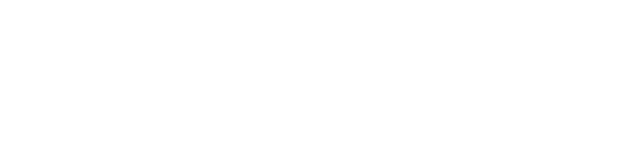
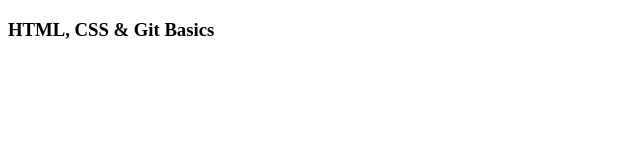
Before and after one commit to Nikita-training/rsschool-cv, a plain HTML site: page index.html in a window 1280 px wide. Shown: the whole page, without its empty margins (0-640 px from the left). Drawn offline with Linux system fonts and the light colour scheme.

Commit message:
feat: add basic template

```diff
--- a/index.html
+++ b/index.html
@@ -3,9 +3,10 @@
 <head>
     <meta charset="UTF-8">
     <meta name="viewport" content="width=device-width, initial-scale=1.0">
-    <title>Document</title>
+    <title>CV</title>
 </head>
 <body>
+    <h3>HTML, CSS & Git Basics</h3>
 
 </body>
 </html>
```
